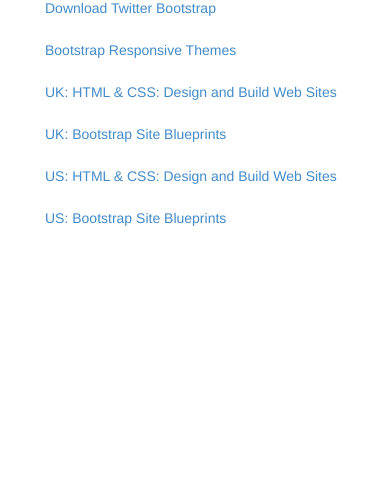
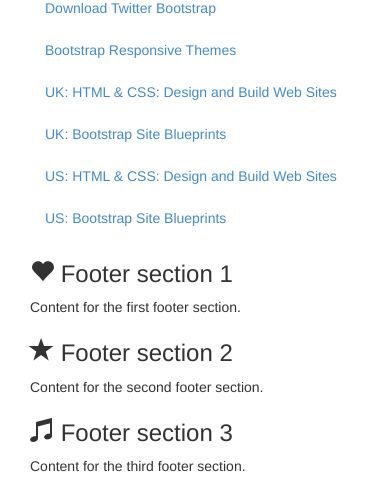
Before and after one commit to cristianmar25/bootstrap3tutorial, a plain HTML site: page index.html in a window 390 px wide. Shown: the part 686-1172 px from the top of the page. Before the commit the page ends 924 px from the top, so only its background shows below. Drawn offline with Linux system fonts and the light colour scheme.

Commit message:
crear un pie de pagina responsivo en el templete
Usando el sistema de grid podemos crear fácilmente un pie de página de
tres secciones para nuestra plantilla

```diff
--- a/index.html
+++ b/index.html
@@ -66,6 +66,24 @@
     </div>
   </div>
 
+  <!-- Site footer -->
+  <div class="bottom">
+    <div class="container">
+      <div class="col-md-4">
+        <h3><span class="glyphicon glyphicon-heart"></span> Footer section 1</h3>
+        <p>Content for the first footer section.</p>
+      </div>
+      <div class="col-md-4">
+        <h3><span class="glyphicon glyphicon-star"></span> Footer section 2</h3>
+        <p>Content for the second footer section.</p>
+      </div>
+      <div class="col-md-4">
+        <h3><span class="glyphicon glyphicon-music"></span> Footer section 3</h3>
+        <p>Content for the third footer section.</p>
+      </div>
+    </div>
+  </div>
+
   <!-- Include jQuery and bootstrap JS plugins -->
   <script src="includes/jquery/jquery-2.1.0.min.js"></script>
   <script src="includes/bootstrap/js/bootstrap.min.js"></script>
```
